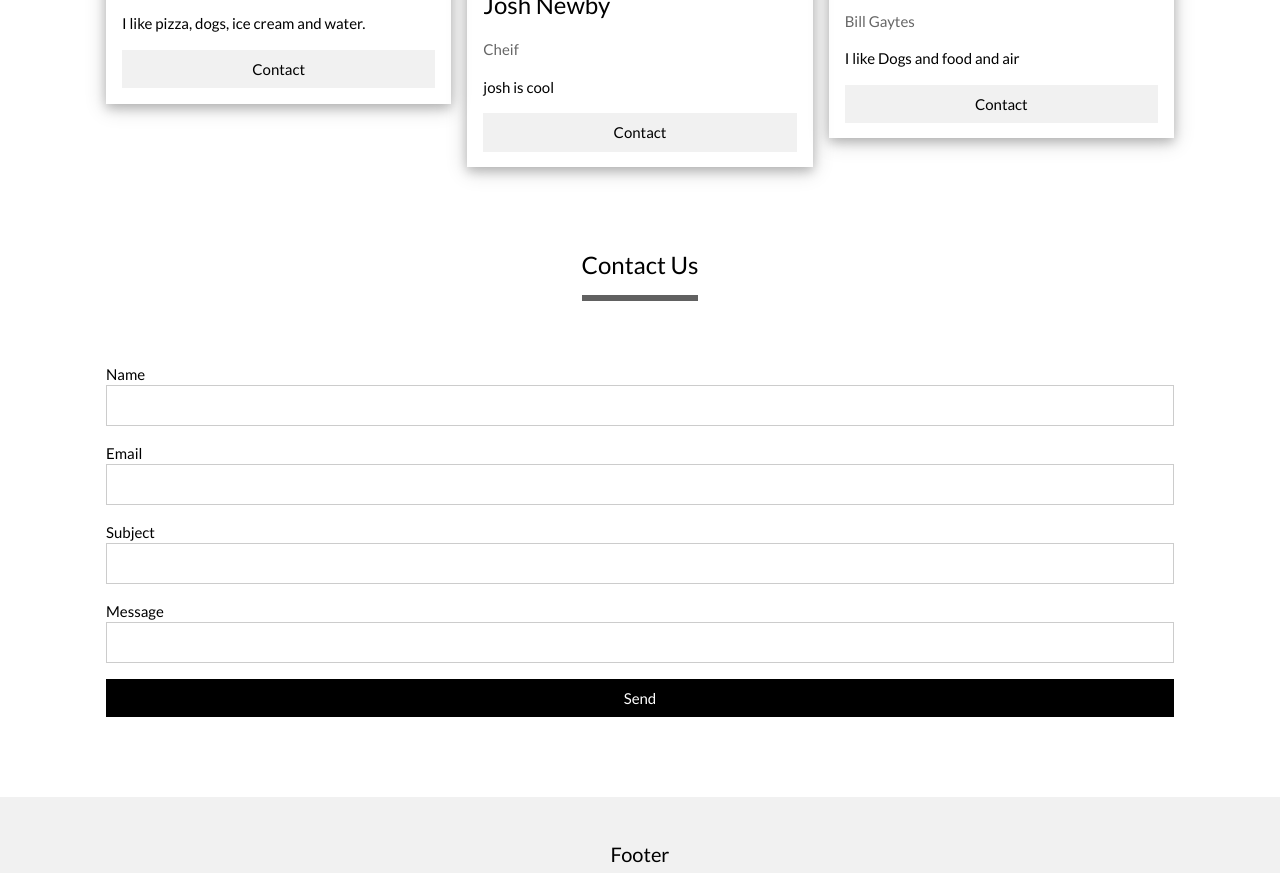
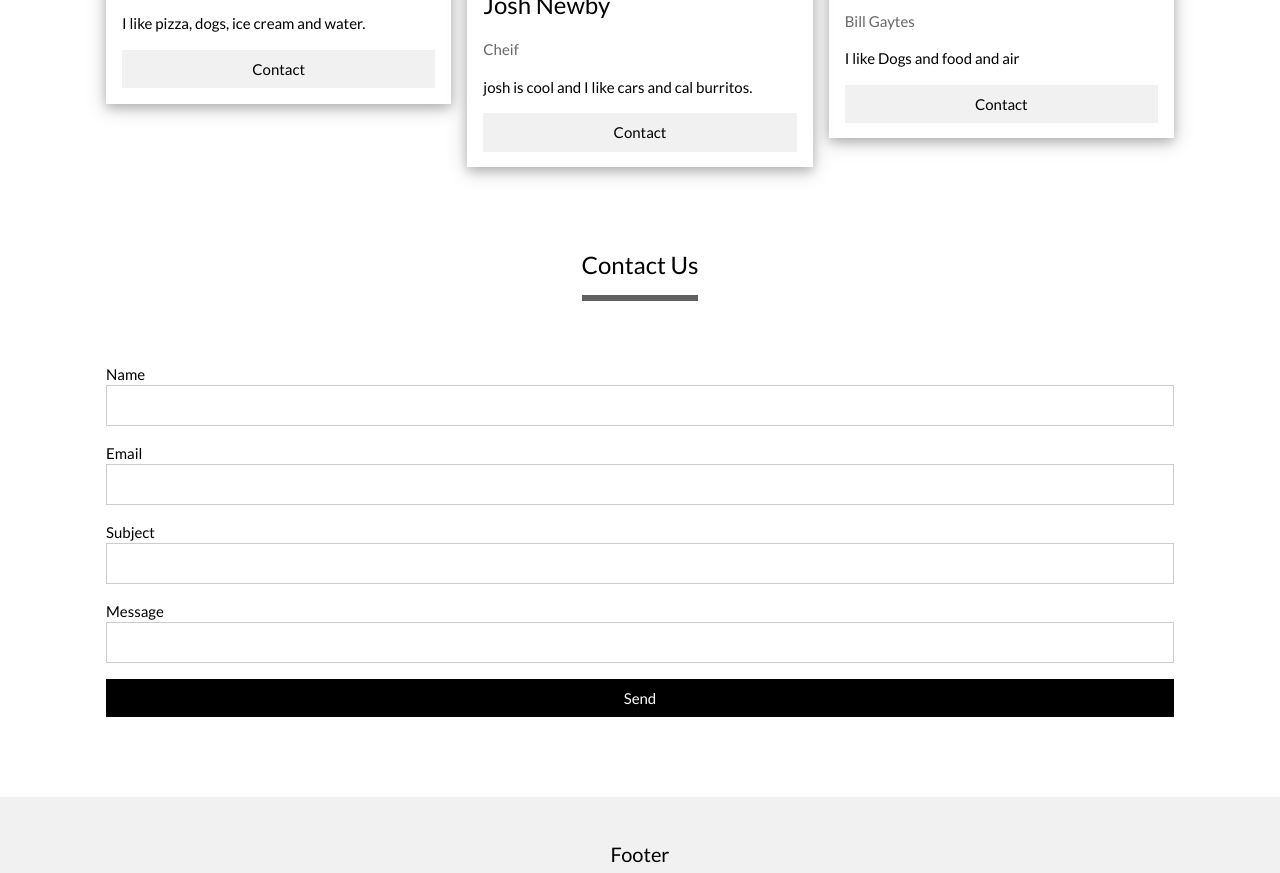
Before and after one commit to GTXuser129/final, a plain HTML site: page index.html in a window 1280 px wide. Shown: the part 1986-2859 px from the top of the page. Drawn offline with nearby package versions, Linux system fonts and the light colour scheme.

Commit message:
Update index.html

```diff
--- a/index.html
+++ b/index.html
@@ -123,7 +123,7 @@ html,body,h1,h2,h3,h4 {font-family:"Lato", sans-serif}
         <div class="w3-container">
           <h3>Josh Newby</h3>
           <p class="w3-opacity">Cheif</p>
-          <p>josh is cool</p>
+          <p>josh is cool and I like cars and cal burritos.</p>
           <p><button class="w3-button w3-light-grey w3-block">Contact</button></p>
         </div>
       </div>
```
